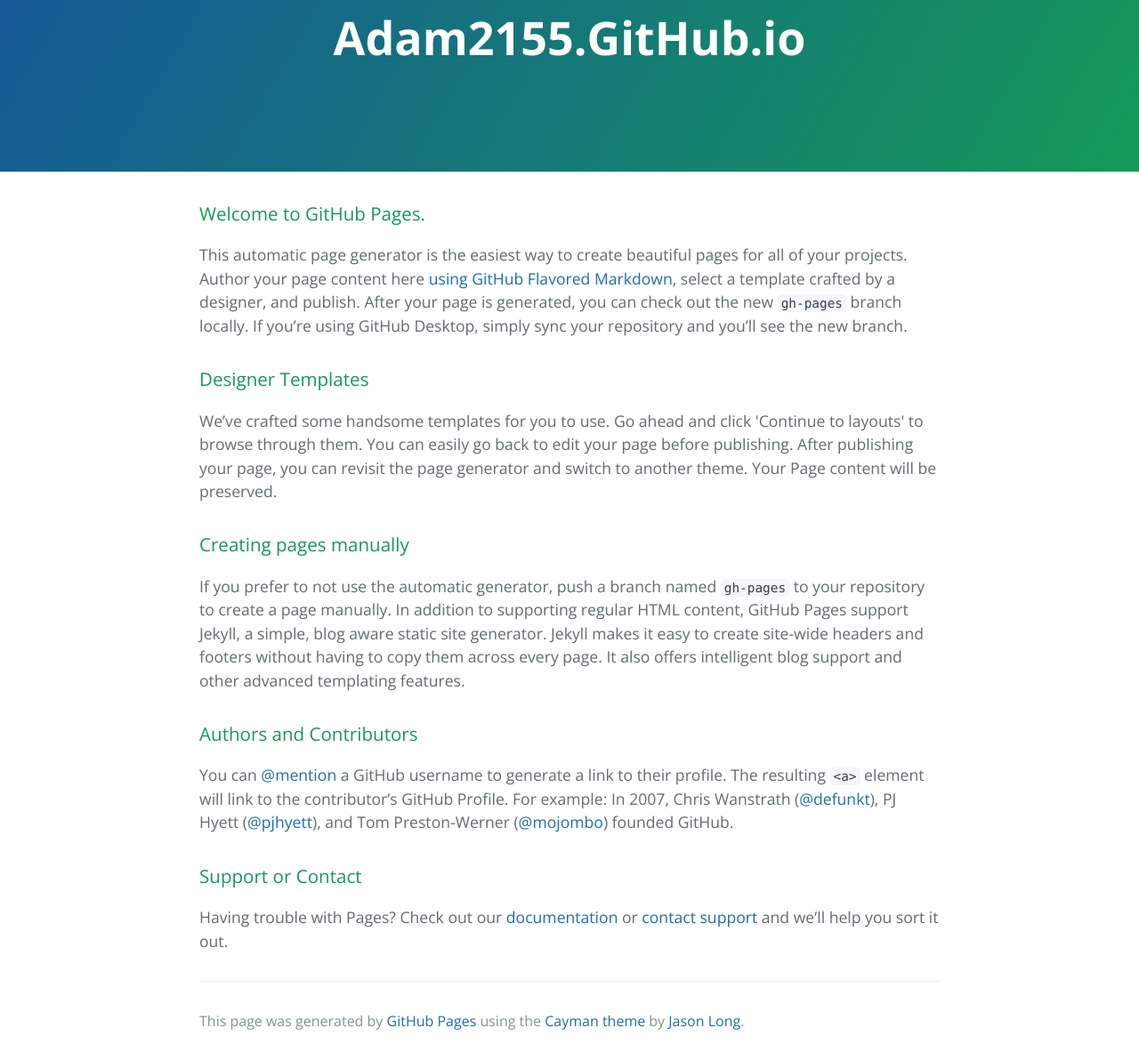
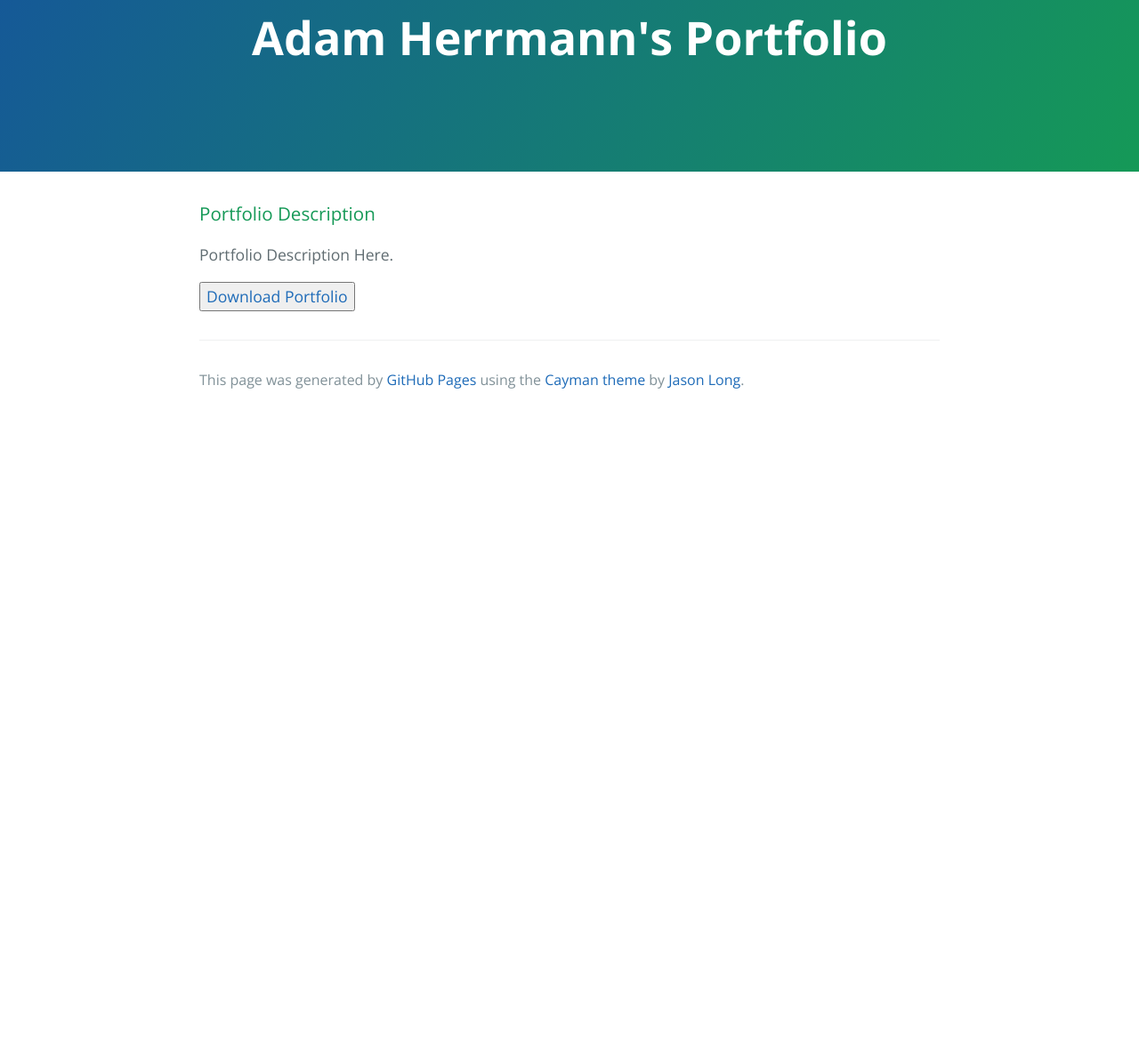
Before and after one commit to adam2155/adam2155.github.io, a plain HTML site: page index.html in a window 1280 px wide. Shown: the part 77-1269 px from the top of the page at 89% size. After the commit the page ends 800 px from the top, so only its background shows below. Drawn offline with nearby package versions, Linux system fonts and the light colour scheme.

Commit message:
Functioning Download Button Created

```diff
--- a/index.html
+++ b/index.html
@@ -2,7 +2,7 @@
 <html lang="en-us">
   <head>
     <meta charset="UTF-8">
-    <title>Adam2155.GitHub.io by adam2155</title>
+    <title>Adam Herrmann's Project Portfolio</title>
     <meta name="viewport" content="width=device-width, initial-scale=1">
     <link rel="stylesheet" type="text/css" href="stylesheets/normalize.css" media="screen">
     <link href='https://fonts.googleapis.com/css?family=Open+Sans:400,700' rel='stylesheet' type='text/css'>
@@ -11,35 +11,16 @@
   </head>
   <body>
     <section class="page-header">
-      <h1 class="project-name">Adam2155.GitHub.io</h1>
+      <h1 class="project-name">Adam Herrmann's Portfolio</h1>
       <h2 class="project-tagline"></h2>
     </section>
 
     <section class="main-content">
       <h3>
-<a id="welcome-to-github-pages" class="anchor" href="#welcome-to-github-pages" aria-hidden="true"><span aria-hidden="true" class="octicon octicon-link"></span></a>Welcome to GitHub Pages.</h3>
+<a id="portfolio-description" class="anchor" href="#portfolio-description" aria-hidden="true"><span aria-hidden="true" class="octicon octicon-link"></span></a>Portfolio Description</h3>
 
-<p>This automatic page generator is the easiest way to create beautiful pages for all of your projects. Author your page content here <a href="https://guides.github.com/features/mastering-markdown/">using GitHub Flavored Markdown</a>, select a template crafted by a designer, and publish. After your page is generated, you can check out the new <code>gh-pages</code> branch locally. If you’re using GitHub Desktop, simply sync your repository and you’ll see the new branch.</p>
-
-<h3>
-<a id="designer-templates" class="anchor" href="#designer-templates" aria-hidden="true"><span aria-hidden="true" class="octicon octicon-link"></span></a>Designer Templates</h3>
-
-<p>We’ve crafted some handsome templates for you to use. Go ahead and click 'Continue to layouts' to browse through them. You can easily go back to edit your page before publishing. After publishing your page, you can revisit the page generator and switch to another theme. Your Page content will be preserved.</p>
-
-<h3>
-<a id="creating-pages-manually" class="anchor" href="#creating-pages-manually" aria-hidden="true"><span aria-hidden="true" class="octicon octicon-link"></span></a>Creating pages manually</h3>
-
-<p>If you prefer to not use the automatic generator, push a branch named <code>gh-pages</code> to your repository to create a page manually. In addition to supporting regular HTML content, GitHub Pages support Jekyll, a simple, blog aware static site generator. Jekyll makes it easy to create site-wide headers and footers without having to copy them across every page. It also offers intelligent blog support and other advanced templating features.</p>
-
-<h3>
-<a id="authors-and-contributors" class="anchor" href="#authors-and-contributors" aria-hidden="true"><span aria-hidden="true" class="octicon octicon-link"></span></a>Authors and Contributors</h3>
-
-<p>You can <a href="https://help.github.com/articles/basic-writing-and-formatting-syntax/#mentioning-users-and-teams" class="user-mention">@mention</a> a GitHub username to generate a link to their profile. The resulting <code>&lt;a&gt;</code> element will link to the contributor’s GitHub Profile. For example: In 2007, Chris Wanstrath (<a href="https://github.com/defunkt" class="user-mention">@defunkt</a>), PJ Hyett (<a href="https://github.com/pjhyett" class="user-mention">@pjhyett</a>), and Tom Preston-Werner (<a href="https://github.com/mojombo" class="user-mention">@mojombo</a>) founded GitHub.</p>
-
-<h3>
-<a id="support-or-contact" class="anchor" href="#support-or-contact" aria-hidden="true"><span aria-hidden="true" class="octicon octicon-link"></span></a>Support or Contact</h3>
-
-<p>Having trouble with Pages? Check out our <a href="https://help.github.com/pages">documentation</a> or <a href="https://github.com/contact">contact support</a> and we’ll help you sort it out.</p>
+<p>Portfolio Description Here.</p>
+<a href="Portfolio.zip"><button>Download Portfolio</button></a>
 
       <footer class="site-footer">
 
```
Also changed, not shown: 1 other file.
